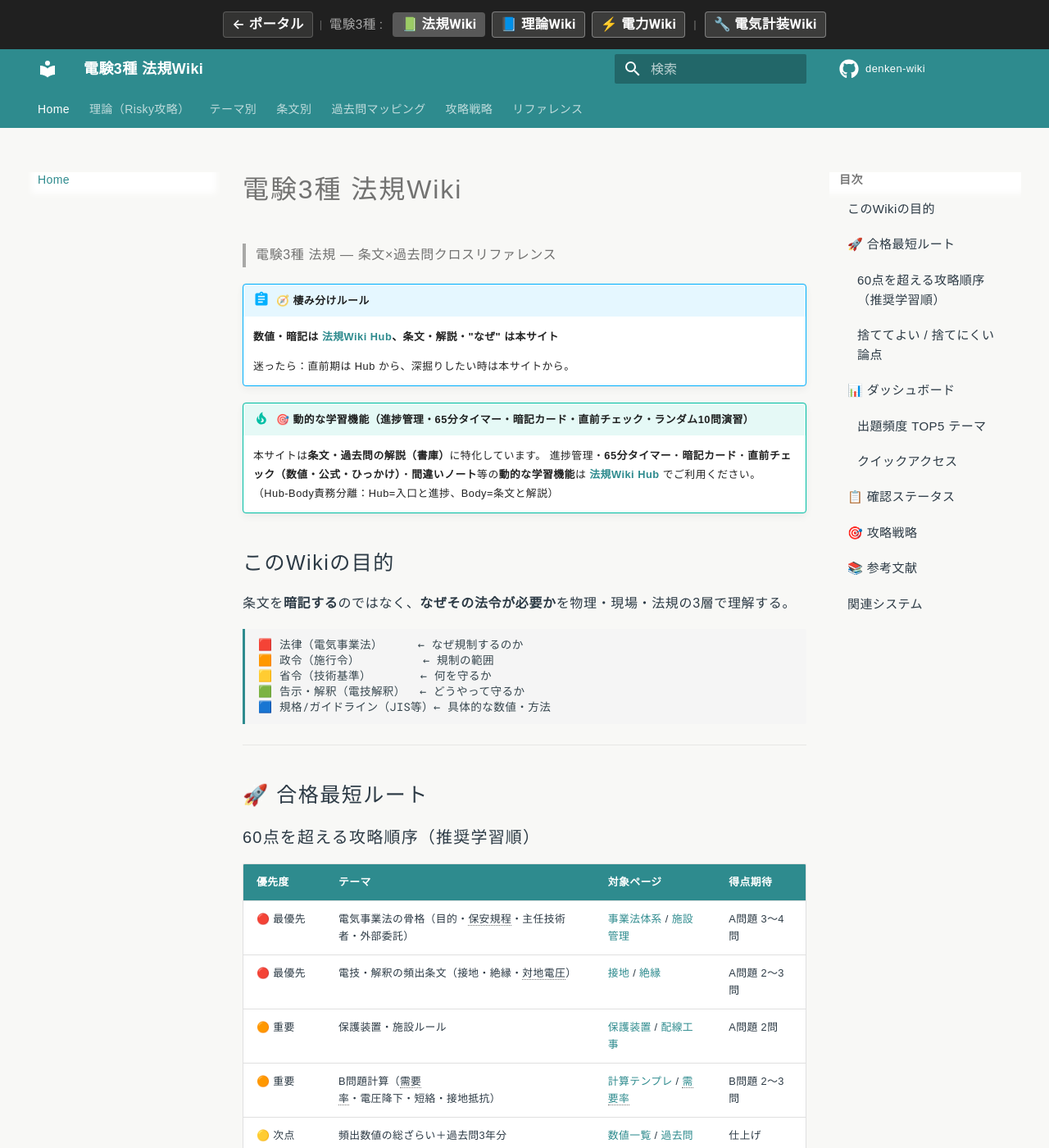
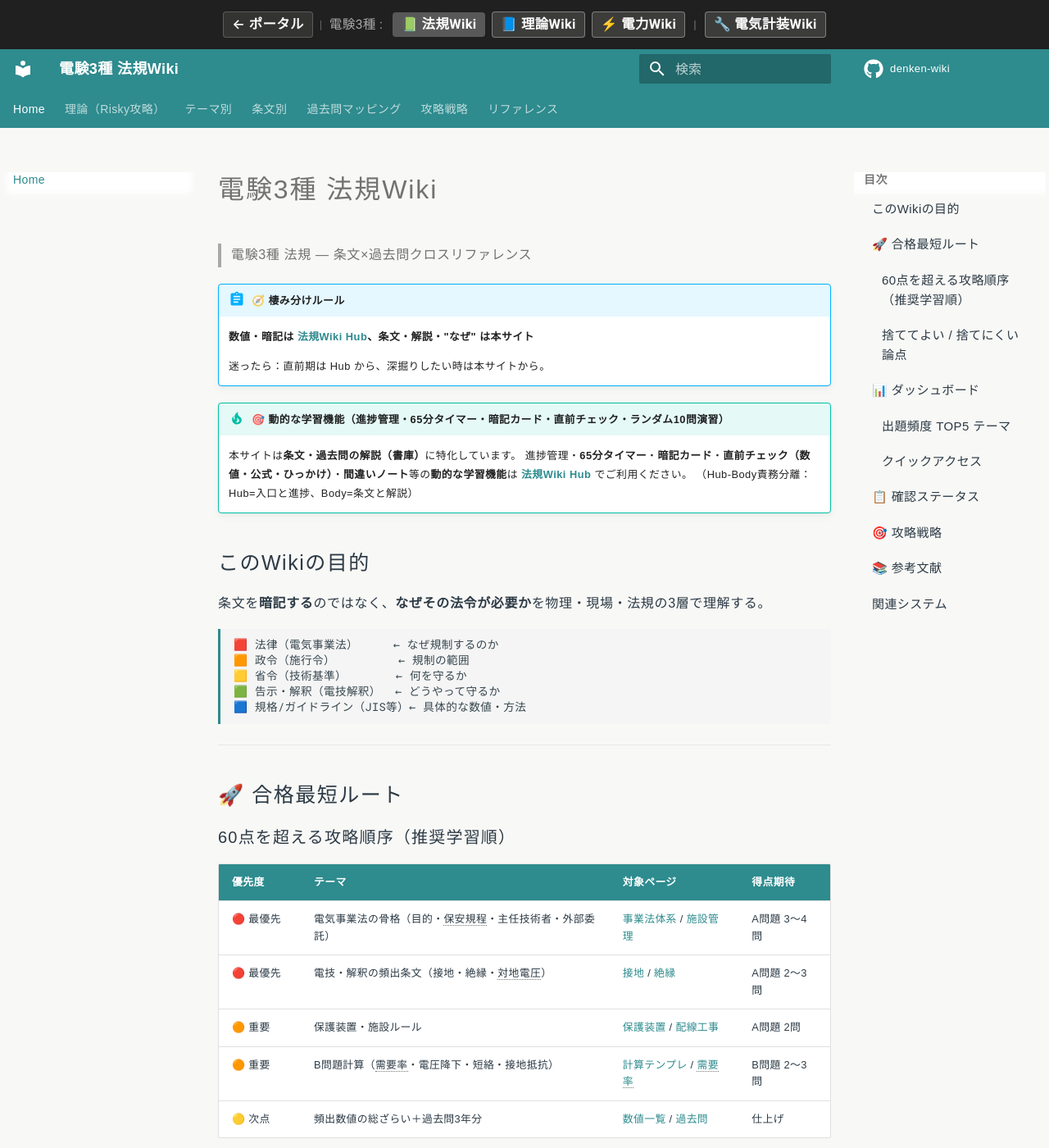
Before and after one commit to kfurufuru/denken-wiki, an MkDocs documentation site: the page built from docs/index.md, in a window 1280 px wide and 1400 px high. Shown: the whole window at 82% size. Built offline with MkDocs 1.6.1 and Material for MkDocs 9.7.7, drawn with Linux system fonts in a browser that asks for light colours; comment, search, counter and statistics services are not loaded.

Commit message:
style(css): 中央コンテンツ幅を85remに拡張（PC表示のみ）
表組みが多いwikiのため、デフォルト61remでは窮屈。
スマホ表示は影響なし（76.25em以上のメディアクエリで限定）。

```diff
--- a/docs/stylesheets/custom.css
+++ b/docs/stylesheets/custom.css
@@ -72,6 +72,13 @@
 [data-md-color-scheme="default"] .md-main__inner,
 [data-md-color-scheme="default"] .md-content {
   background-color: var(--color-bg);
+}
+
+/* ===== Wide Content Area =====
+   デフォルトの 61rem は表組みが多いwikiには窮屈。
+   PC表示でのみ中央エリアを拡張（モバイルは従来通り）。 */
+@media screen and (min-width: 76.25em) {
+  .md-grid { max-width: 85rem; }
 }
 
 /* ===== Theme Card Grid ===== */
```
